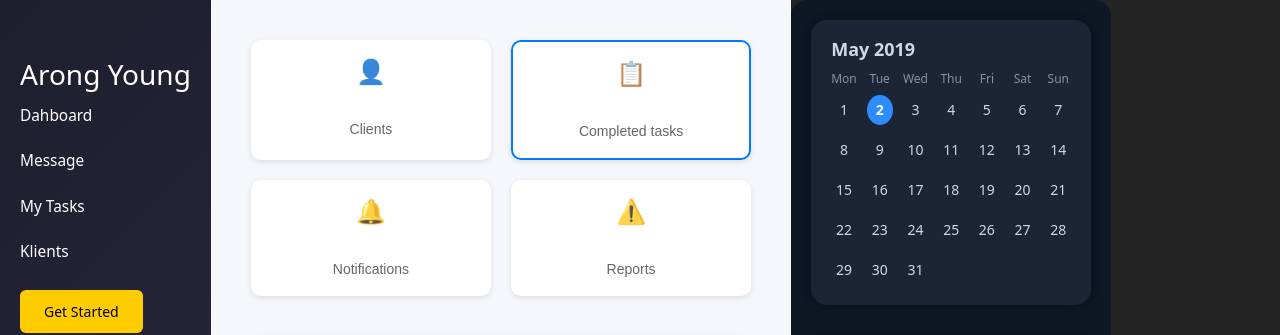
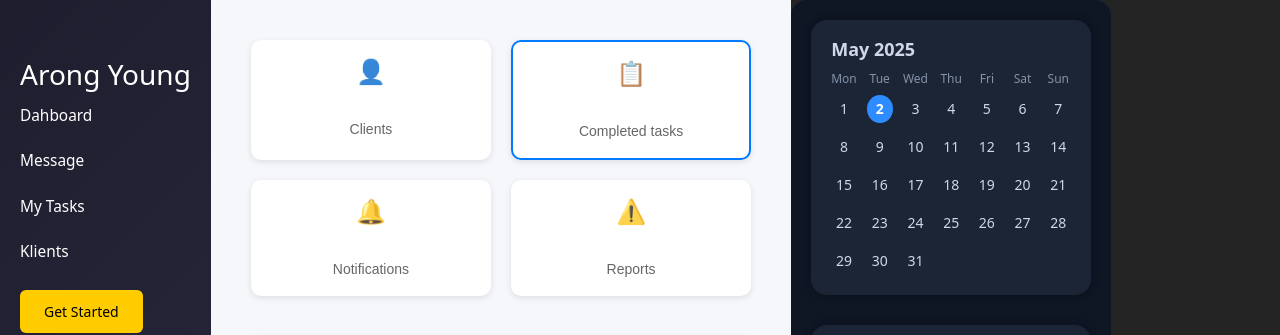
Before and after one commit to Levandovskiy/Saas, a React (Vite) app: page / in a window 1280 px wide. Shown: the top 335 px of the page. Built offline with nearby package versions, Linux system fonts and the light colour scheme.

Commit message:
Working on the calendar

```diff
--- a/src/calendar.jsx
+++ b/src/calendar.jsx
@@ -5,7 +5,7 @@ export default function CalendarActivity() {
   return (
     <div className="container bg-app">
       <div className="calendar-card">
-        <div className="header">May 2019</div>
+        <div className="header">May 2025</div>
         <div className="calendar-grid">
           {["Mon", "Tue", "Wed", "Thu", "Fri", "Sat", "Sun"].map((d) => (
             <div key={d} className="day-label">
--- a/src/calendar.scss
+++ b/src/calendar.scss
@@ -40,7 +40,7 @@
 
 .day {
   color: #d0d8e8;
-  padding: 8px 0;
+  padding: 7px 0;
   border-radius: 50%;
   transition: 0.2s ease;
 }
```
